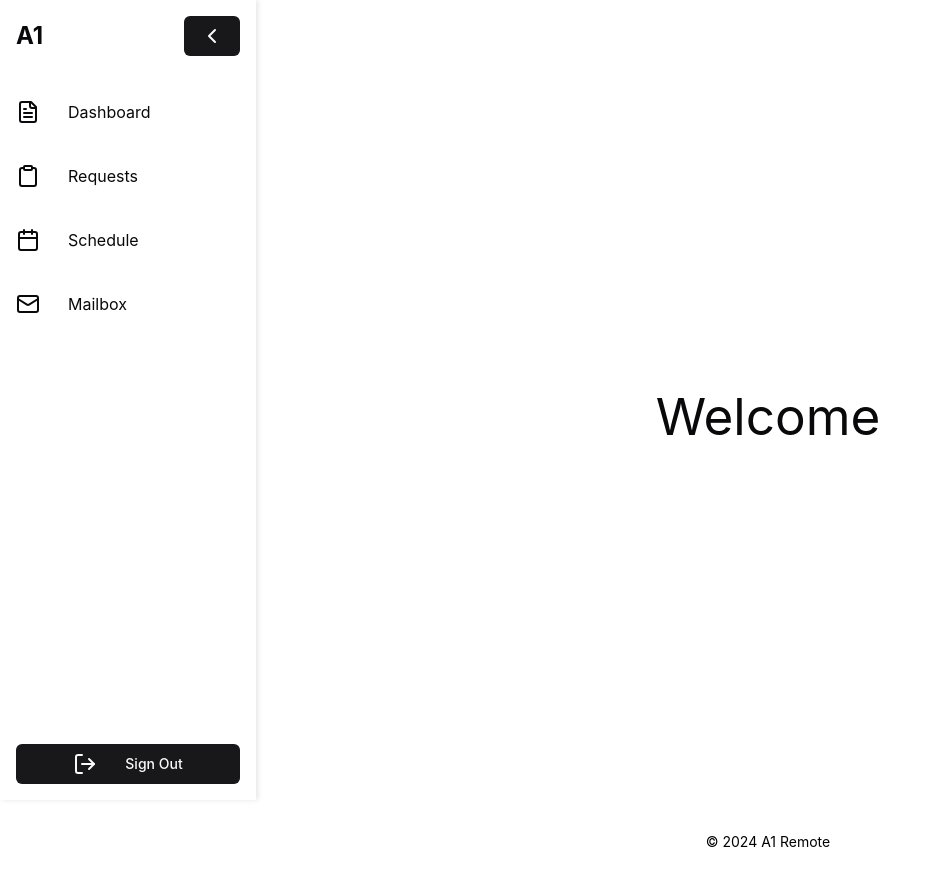
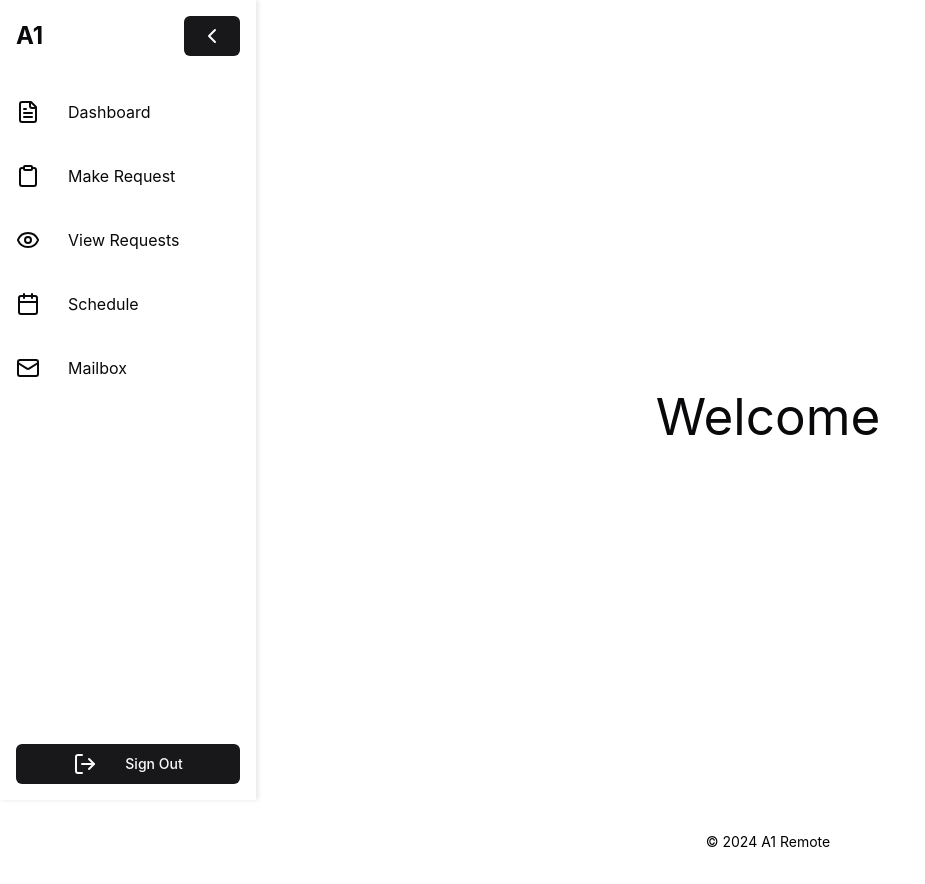
Before and after one commit to Jonathanxjt/A1-Remote, a React (Vite) app in the folder a1/: page / in a window 1280 px wide. Shown: the whole page, without its empty margins (0-925 px from the left). Built offline with nearby package versions, Linux system fonts and the light colour scheme; a small style sheet from the web is missing.

Commit message:
IT8-18-Sidebar Navigation to /ViewRequests
added a sidebar component which navigates to /ViewRequests page

```diff
--- a/a1/src/components/Sidebar/Sidebar.tsx
+++ b/a1/src/components/Sidebar/Sidebar.tsx
@@ -7,6 +7,7 @@ import {
   Calendar,
   Clipboard,
   Mail,
+  Eye
 } from "lucide-react"; // Import Mail icon for Mailbox
 import { Button } from "@/components/ui/button";
 import "./Sidebar.css";
@@ -56,6 +57,10 @@ const Sidebar: React.FC = () => {
     navigate("/Mailbox"); // Navigate to the Mailbox page
   };
 
+  const handleViewRequestsClick = () => {
+    navigate("/ViewRequests"); // Navigate to the View Requests page
+  };
+
   // Function to handle sign-out
   const handleSignOut = () => {
     sessionStorage.clear();
@@ -77,9 +82,16 @@ const Sidebar: React.FC = () => {
         <NavItem icon={<FileText size={24} />} label="Dashboard" collapsed={collapsed} />
         <NavItem
           icon={<Clipboard size={24} />}
-          label="Requests"
+          label="Make Request"
           collapsed={collapsed}
           onClick={handleRequestsClick}
+        />
+        {/* New View Requests navigation item */}
+        <NavItem
+        icon={<Eye size={24} />} // Use Clipboard icon, or replace with a more suitable icon
+        label="View Requests"
+        collapsed={collapsed}
+        onClick={handleViewRequestsClick} // Handle navigation to View Requests
         />
         <NavItem
           icon={<Calendar size={24} />}
```
